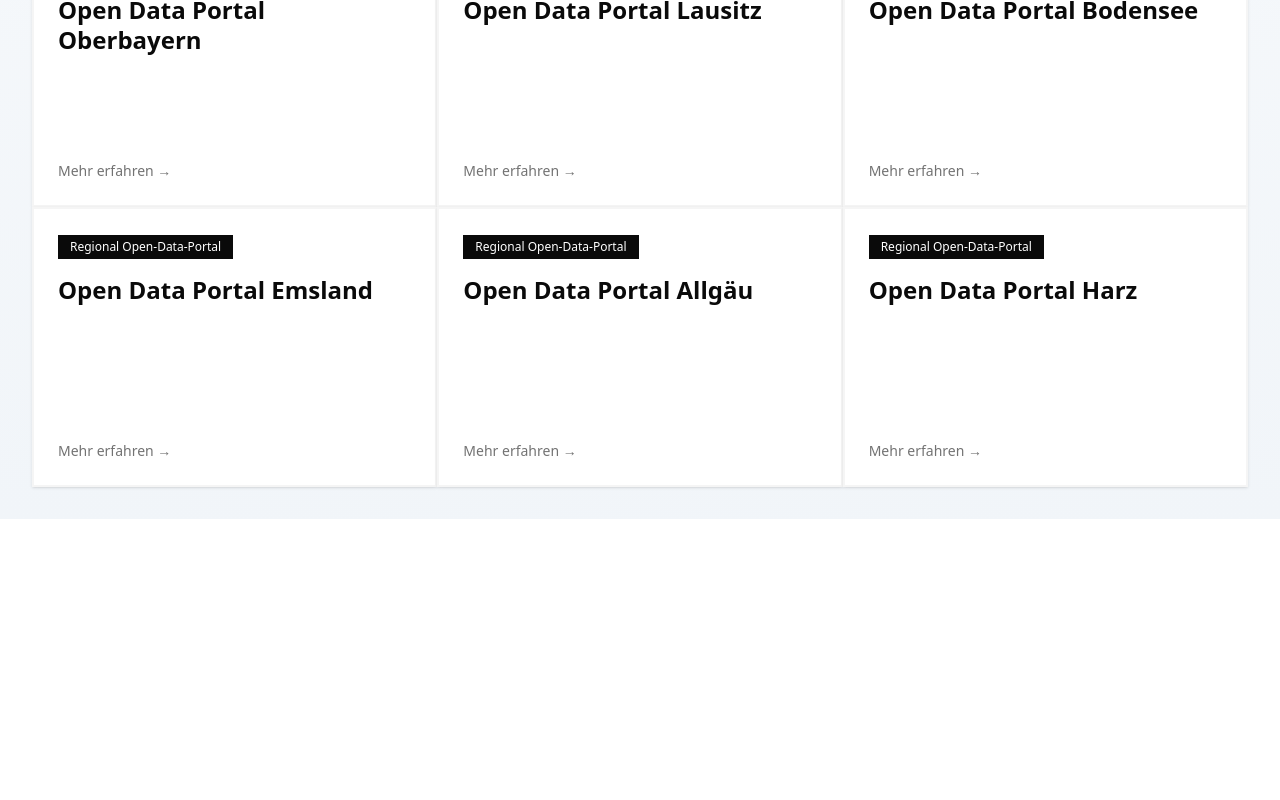
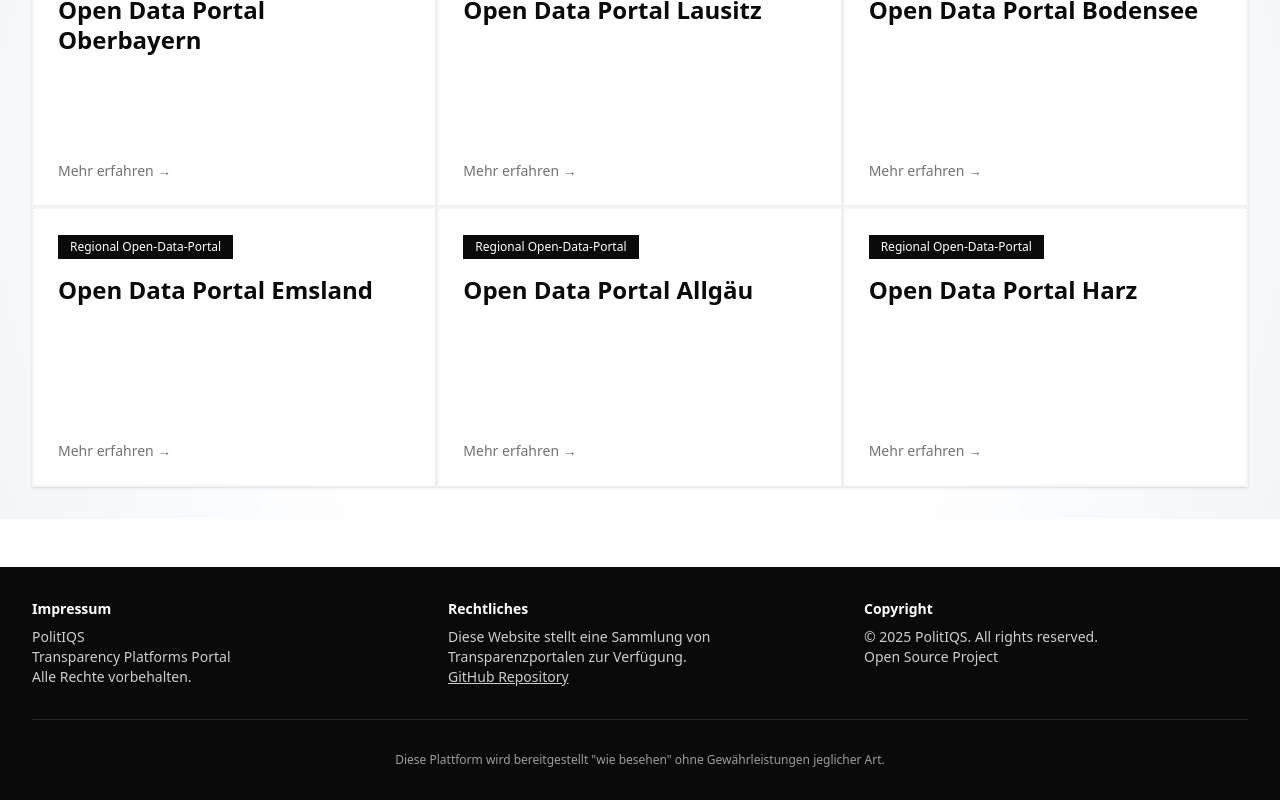
Before and after one commit to polit-iqs/platforms, a Next.js app: page / in a window 1280 px wide. Shown: the part 9033-9833 px from the top of the page. Before the commit the page ends 9552 px from the top, so only its background shows below. Built offline with nearby package versions, Linux system fonts and the light colour scheme.

Commit message:
footnote page

```diff
--- a/src/app/page.tsx
+++ b/src/app/page.tsx
@@ -185,7 +185,7 @@
         </div>
       </div>
 
-<main className="min-h-screen bg-[radial-gradient(circle,_white_0%,_white_55%,_#f1f5f9_100%)] px-4 sm:px-6 lg:px-8 pt-20 sm:pt-24">
+<main className="min-h-screen bg-[radial-gradient(circle,_white_0%,_white_55%,_#f1f5f9_100%)] bg-fixed px-4 sm:px-6 lg:px-8 pt-20 sm:pt-24">
 
         <div className="max-w-7xl mx-auto py-8">
           {/* Header - Description section */}
@@ -267,7 +267,7 @@
   <Button
     onClick={resetFilters}
     variant="outline"
-    className="w-full rounded-none border-2 hover:bg-foreground hover:text-background transition-colors flex items-center justify-center gap-2"
+    className="w-full rounded-none border-2 border-border hover:bg-foreground hover:text-background transition-colors flex items-center justify-center gap-2"
   >
     <RotateCcw size={16} />
     <span className="hidden sm:inline">Filter zurücksetzen</span>
@@ -337,6 +337,41 @@
           </div>
         </div>
       </main>
+
+      {/* Footer */}
+      <footer className="bg-foreground text-background mt-12">
+        <div className="max-w-7xl mx-auto px-4 sm:px-6 lg:px-8 py-8">
+          <div className="grid grid-cols-1 md:grid-cols-3 gap-8 text-sm">
+            <div>
+              <h3 className="font-bold mb-2">Impressum</h3>
+              <p className="opacity-80">
+                PolitIQS<br />
+                Transparency Platforms Portal<br />
+                Alle Rechte vorbehalten.
+              </p>
+            </div>
+            <div>
+              <h3 className="font-bold mb-2">Rechtliches</h3>
+              <p className="opacity-80">
+                Diese Website stellt eine Sammlung von Transparenzportalen zur Verfügung.<br />
+                <a href="https://github.com/polit-iqs/platforms" className="underline hover:opacity-60 transition-opacity">
+                  GitHub Repository
+                </a>
+              </p>
+            </div>
+            <div>
+              <h3 className="font-bold mb-2">Copyright</h3>
+              <p className="opacity-80">
+                © 2025 PolitIQS. All rights reserved.<br />
+                Open Source Project
+              </p>
+            </div>
+          </div>
+          <div className="border-t border-background/20 mt-8 pt-8 text-xs opacity-60 text-center">
+            <p>Diese Plattform wird bereitgestellt "wie besehen" ohne Gewährleistungen jeglicher Art.</p>
+          </div>
+        </div>
+      </footer>
     </>
   );
 }
```
